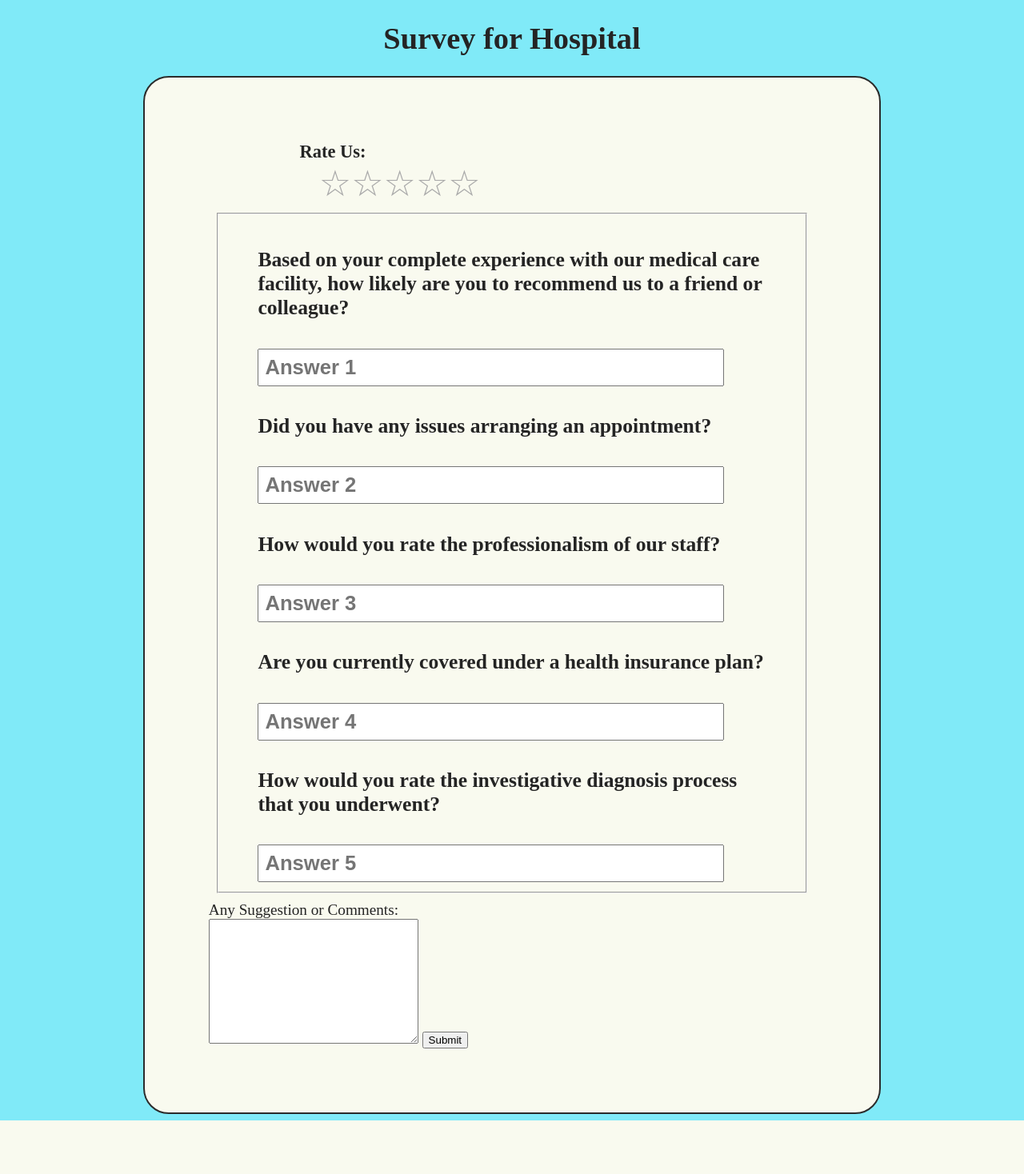
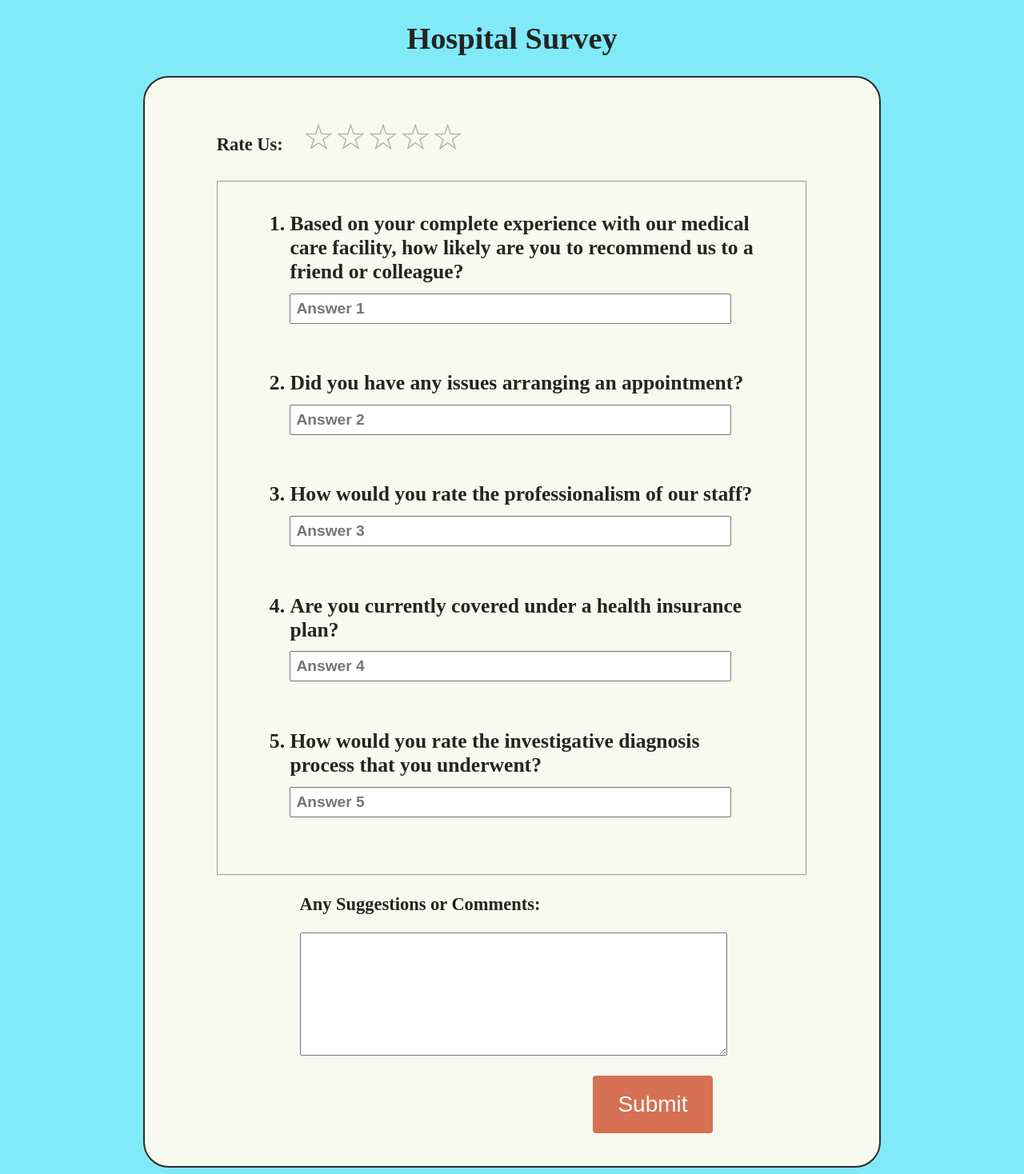
Before and after one commit to Biswajit-Panda/Example-Survey, a Flask app: page / in a window 1280 px wide. Shown: the whole page at 80% size. Before the commit the page ends 1401 px from the top, so only its background shows below. Run offline with Flask 2, Linux system fonts and the light colour scheme.

Commit message:
Add files via upload

```diff
--- a/static/styles/style.css
+++ b/static/styles/style.css
@@ -18,6 +18,7 @@ form {
   margin: 0 auto;
   background-color: rgb(249, 250, 239);
   padding: 5rem;
+  padding-top: 3rem;
   border: 2px solid rgb(43, 43, 43);
   border-radius: 2rem;
 }
@@ -30,13 +31,12 @@ fieldset {
   border-right: none; */
   margin: 10px;
 }
-h3 {
-  margin: 0;
-}
+
 .rateblock {
   text-align: left;
   width: 70%;
-  margin: 0 auto;
+  padding-left: 10px;
+  display: flex;
 }
 
 .outside_rate {
@@ -83,18 +83,102 @@ label {
   display: block;
 }
 
-.questions label {
-  padding: 5%;
+ol {
+  margin: 0 5%;
+}
+.questions label,
+li {
+  padding-top: 5%;
   font-weight: 600;
   font-size: 2vw;
+  padding-bottom: 1%;
+}
+
+li:first-child {
+  padding-top: 0;
+}
+
+.questions input:last-child {
+  margin-bottom: 10%;
+  /* color: red; */
 }
 
 .questions input {
-  width: 80%;
-  margin: 0 5%;
+  width: 90%;
   padding: 1%;
   font-weight: 600;
-  font-size: 2vw;
+  font-size: 1.5vw;
 }
 
 /* Comment Section */
+
+.comment {
+  /* text-decoration: none; */
+  /* border: 1px red solid; */
+  width: 70%;
+  margin: 0 auto;
+  padding: 0 3%;
+  font-weight: 600;
+  font-size: 1.5vw;
+}
+textarea {
+  width: 100%;
+  padding: 1px;
+}
+
+/* Button */
+.button_head {
+  padding-left: 15%;
+}
+
+.btn_area {
+  width: 70%;
+  /* margin: 10px auto; */
+  padding: 5%;
+  padding-top: 2%;
+}
+
+.button {
+  display: inline-block;
+  border-radius: 4px;
+  background-color: #d67153;
+  border: none;
+  color: #ffffff;
+  text-align: center;
+  font-size: 28px;
+  padding: 20px;
+  width: 150px;
+  transition: all 0.5s;
+  cursor: pointer;
+  margin: 5px;
+  position: absolute;
+  right: 30%;
+}
+
+.button span {
+  cursor: pointer;
+  display: inline-block;
+  position: relative;
+  transition: 0.5s;
+}
+
+.button span:after {
+  content: "\00bb";
+  position: absolute;
+  opacity: 0;
+  top: 0;
+  right: -20px;
+  transition: 0.5s;
+}
+
+.button:hover span {
+  padding-right: 25px;
+}
+
+.button:hover span:after {
+  opacity: 1;
+  right: 0;
+}
+.button:hover {
+  background-color: #f4511e;
+}
--- a/static/styles/style1.css
+++ b/static/styles/style1.css
@@ -10,7 +10,7 @@ body {
 }
 h2 {
   text-align: center;
-  font-size: 18px;
+  font-size: 32px;
   text-transform: uppercase;
   letter-spacing: 1px;
   color: white;
@@ -20,7 +20,7 @@ h2 {
 /* Table Styles */
 
 .table-wrapper {
-  margin: 10px 70px 70px;
+  margin: 0 70px 70px;
   box-shadow: 0px 35px 50px rgba(0, 0, 0, 0.2);
 }
 
--- a/templates/index.html
+++ b/templates/index.html
@@ -9,7 +9,7 @@
     <title>Survey</title>
 </head>
 <body>
-    <h1>Survey for Hospital</h1>
+    <h1>Hospital Survey</h1>
 
     <form action="{{ url_for('submission')}}", method="POST">
             <div class="rateblock"><h3>Rate Us:</h3>
@@ -23,21 +23,26 @@
             </div>
 
         <fieldset class="questions">
-            <label for="question_1">Based on your complete experience with our medical care facility, how likely are you to recommend us to a friend or colleague?</label>
+            <ol>
+            <li><label for="question_1">Based on your complete experience with our medical care facility, how likely are you to recommend us to a friend or colleague?</label></li>
             <input type="text" name="question_1" id="question_1" placeholder="Answer 1" required="required">
-            <label for="question_2">Did you have any issues arranging an appointment?</label>
+            <li><label for="question_2">Did you have any issues arranging an appointment?</label></li>
             <input type="text" name="question_2" id="question_2" placeholder="Answer 2" required="required">
-            <label for="question_3">How would you rate the professionalism of our staff? </label>
+            <li><label for="question_3">How would you rate the professionalism of our staff? </label></li>
             <input type="text" name="question_3" id="question_3" placeholder="Answer 3" required="required">
-            <label for="question_4">Are you currently covered under a health insurance plan?</label>
+            <li><label for="question_4">Are you currently covered under a health insurance plan?</label></li>
             <input type="text" name="question_4" id="question_4" placeholder="Answer 4" required="required">
-            <label for="question_5">How would you rate the investigative diagnosis process that you underwent?</label>
+            <li><label for="question_5">How would you rate the investigative diagnosis process that you underwent?</label></li>
             <input type="text" name="question_5" id="question_5" placeholder="Answer 5" required="required">
+        </ol>
         </fieldset>
-            <label for="comment">Any Suggestion or Comments:</label>
-            <textarea name="comment" id="comment" cols="30" rows="10"></textarea>
-
-            <button type="submit" class="btn">Submit</button>
+            <label for="comment" class="button_head"><h3>Any Suggestions or Comments:</h3></label>
+            <div class="comment">
+                <textarea name="comment" id="comment" cols="30" rows="10"></textarea>
+            </div>
+            <div class="btn_area">
+                <button type="submit" class="button"><span>Submit</span></button>
+            </div>
     </form>
 
 
--- a/templates/showdata.html
+++ b/templates/showdata.html
@@ -9,6 +9,7 @@
     <title>Database Data</title>
 </head>
 <body>
+  <h2>Database</h2>
   <div class="table-wrapper">
     <table class="fl-table">
       <thead>
```
